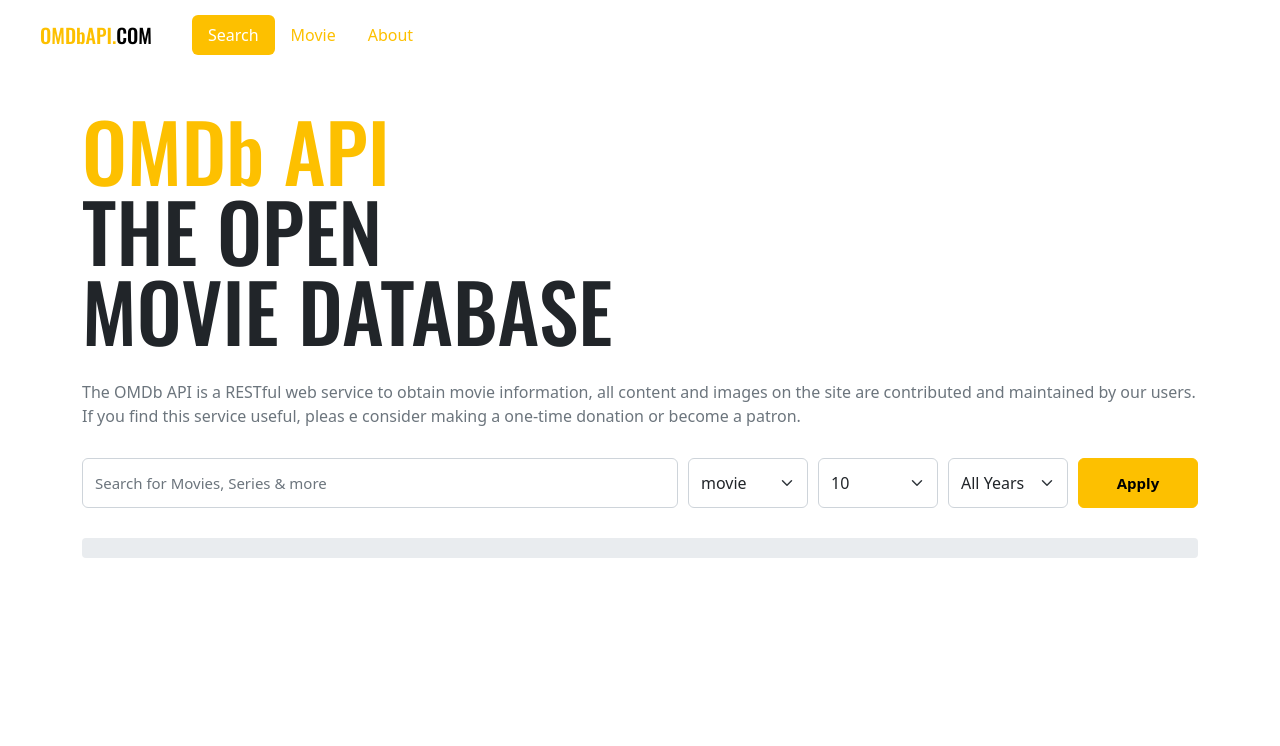
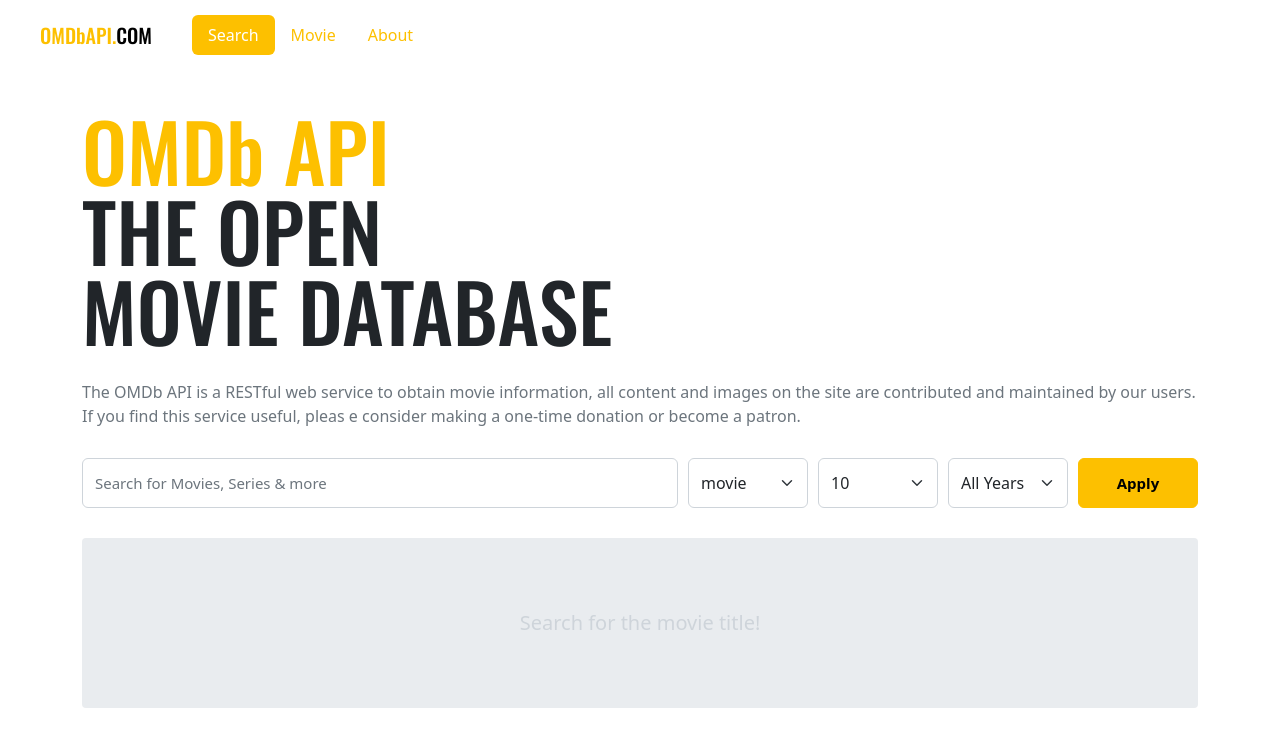
Before and after one commit to miss-gif/vue3-movie-app-2, a Vue app: page /Movie/1 in a window 1280 px wide. Shown: the top 746 px of the page. Built offline with nearby package versions, Linux system fonts and the light colour scheme.

Commit message:
에러 메시지 출력과 로딩 애니메이션

```diff
--- a/src/components/MovieList.vue
+++ b/src/components/MovieList.vue
@@ -1,10 +1,19 @@
 <template>
   <div class="container">
-    <div class="inner">
-      <div class="message">
+    <div
+      :class="{'no-result': !movies.length}"
+      class="inner">
+      <div
+        v-if="loading"
+        class="spinner-border text-primary"></div>
+      <div
+        v-if="message"
+        class="message">
         {{ message }}
       </div>
-      <div class="movies">
+      <div
+        v-else
+        class="movies">
         <MovieItem
           v-for="movie in movies"
           :key="movie.imdbID"
@@ -27,6 +36,9 @@
     },
     message() {
       return this.$store.state.movie.message
+    },
+    loading() {
+      return this.$store.state.movie.loading
     }
   }
 }
@@ -41,6 +53,14 @@
     background-color: $gray-200;
     padding: 10px 0;
     border-radius: 4px;
+    text-align: center;
+    &.no-result {
+      padding: 70px 0;
+    }
+  }
+  .message {
+    color: $gray-400;
+    font-size: 20px;
   }
   .movies{
     display: flex;
--- a/src/store/movie.js
+++ b/src/store/movie.js
@@ -7,7 +7,7 @@
   // data
   state: () => ({
     movies: [],
-    message: "",
+    message: "Search for the movie title!",
     loading: false,
   }),
   // computed
@@ -27,6 +27,14 @@
   // 비동기
   actions: {
     async searchMovies({ state, commit }, payload) {
+      if (state.loading) {
+        return;
+      }
+      commit("updateState", {
+        message: "",
+        loading: true,
+      });
+
       try {
         const res = await _fetchMovie({
           ...payload,
@@ -63,6 +71,10 @@
           movies: [],
           message,
         });
+      } finally {
+        commit("updateState", {
+          loading: false,
+        });
       }
     },
   },
```
